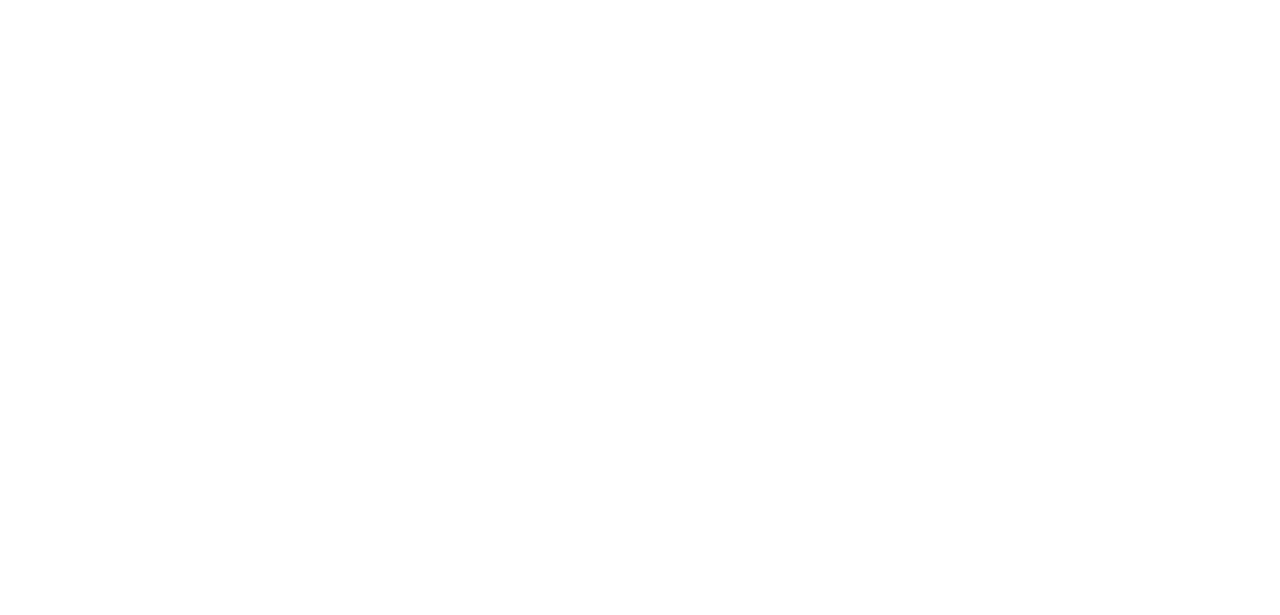
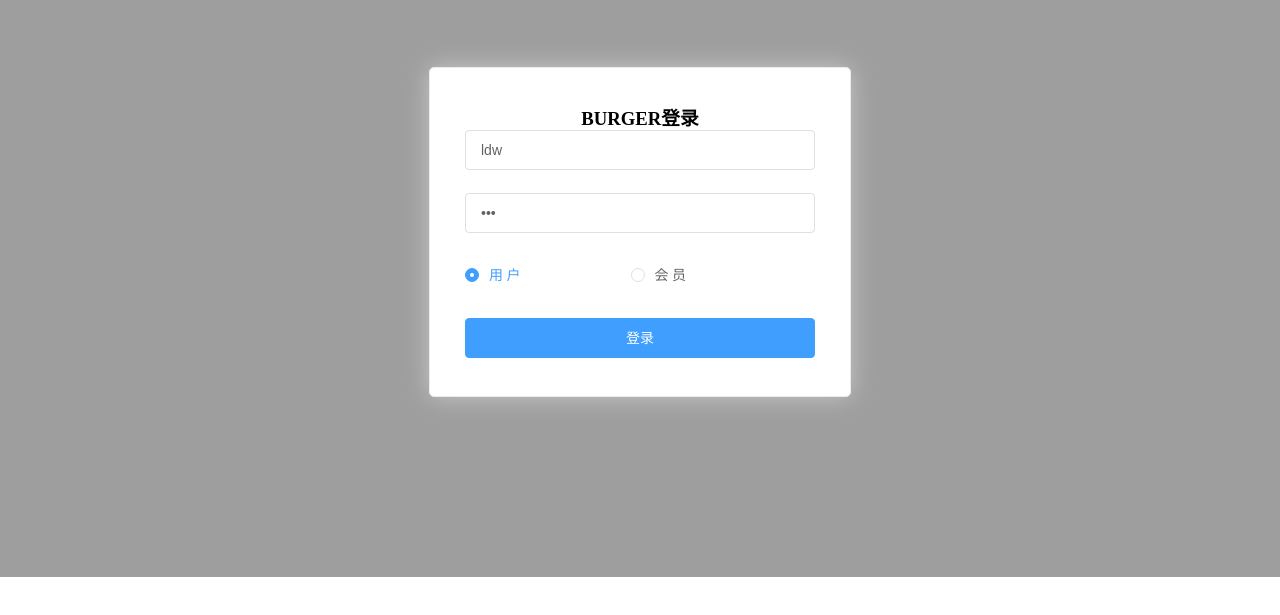
Before and after one commit to ldw159141/hamburg-mall-front-end-vue, a Vue app: page /login in a window 1280 px wide. Shown: the part 113-728 px from the top of the page. Built offline with nearby package versions, Linux system fonts and the light colour scheme.

Commit message:
新增了登录，优化了购物车判断

```diff
--- a/src/assets/css/nav.css
+++ b/src/assets/css/nav.css
@@ -57,6 +57,51 @@ div.nav ul li {
     position: relative;
 }
 
+
+
+
+
+div.nav ul li span::before{
+    display: inline-block;
+    width: 4px;
+    height: 4px;
+    content: " ";
+    border-style: solid;
+    border-width: 2px 2px 0 0;
+    transform: rotate(135deg);
+
+    position: relative;
+    top: -5px;
+    left: 3px;
+}
+
+ div.nav ul li div.div{
+   background-color: #fff;
+    border-radius: 0 0 8px 8px;
+    position: absolute;
+    top: 50px;
+    left: 0;
+    width: 60px;
+    font-size: 1.1rem;
+    font-family: 'Oswald';
+    display: none;
+   margin-left: 5px;
+   margin-right: 5px;
+    padding: 5px 5px 5px;
+    font-weight: 700;
+}
+div.nav ul li div p.p{
+    line-height: 36px;
+    text-decoration: none;
+    color: #000;
+}
+div.nav ul li:hover div{
+    display: block;
+}
+
+
+
+
 /* 下拉三角 */
 
 div.nav ul li span::before {
@@ -72,6 +117,10 @@ div.nav ul li span::before {
     border-width: 2px 2px 0 0;
     transform: rotate(135deg);
 }
+
+
+
+
 
 /* 黄色电话号码 */
 div.nav li.yellow-color {
--- a/src/main.js
+++ b/src/main.js
@@ -10,6 +10,15 @@ import './assets/css/iconfontcss.css'
 import './assets/css/iconfont.css'
 Vue.config.productionTip = false
 
+
+router.beforeEach((to, from, next) => {
+  if (to.path == '/login') {
+    //保存当前路由
+      localStorage.setItem("preRoute", router.currentRoute.fullPath)
+  }
+  next()
+})
+
 new Vue({
   router,
   store,
--- a/src/router/index.js
+++ b/src/router/index.js
@@ -54,6 +54,11 @@ const routes = [
     component: () => import("../views/Component/footView.vue"),
   },
 
+  {
+    path: "/login",
+    name: "登录",
+    component: () => import("../views/Login.vue"),
+  },
   // {
   //   path: '/goodsDetailed',
   //   name: '商品详细',
--- a/src/views/Component/footView.vue
+++ b/src/views/Component/footView.vue
@@ -124,6 +124,7 @@ margin: 0 10px;
   text-align: center;
 }
 
+
 #four{
   width: 400px;
   margin-bottom:20px ;
--- /dev/null
+++ b/src/views/Login.vue
@@ -0,0 +1,133 @@
+<template>
+    <div class="a">
+    <div class="login-container">
+        <el-form :model="ruleForm" :rules="rules"
+                 status-icon
+                 ref="ruleForm"
+                 label-position="left"
+                 label-width="0px"
+                 class="demo-ruleForm login-page">
+            <h3 class="title">BURGER登录</h3>
+            <el-form-item prop="username">
+                <el-input type="text"
+                          v-model="ruleForm.username"
+                          placeholder="用户名"
+                ></el-input>
+            </el-form-item>
+            <el-form-item prop="password">
+                <el-input type="password"
+                          v-model="ruleForm.password"
+                          placeholder="密码"
+                ></el-input>
+            </el-form-item>
+            <el-form-item>
+                <el-radio v-model="type" label="user">用  户</el-radio>
+                <el-radio style="position: relative;left: 80px" v-model="type" label="storeAdmin">会  员</el-radio>
+            </el-form-item>
+            <el-form-item style="width:100%;">
+                <el-button type="primary" style="width:100%;" @click="handleSubmit"  >登录</el-button>
+            </el-form-item>
+        </el-form>
+    </div>
+</div>
+</template>
+
+<script>
+import Axios from 'axios';
+    export default {
+        name: "Login",
+        data(){
+            return{
+
+                ruleForm: {
+                    username: 'ldw',
+                    password: 'ldw'
+                },
+                type: 'user',
+                rules: {
+                    username: [{required: true, message: '请输入用户名', trigger: 'blur'}],
+                    password: [{required: true, message: '请输入密码', trigger: 'blur'}]
+                }
+            }
+        },
+        methods: {
+            handleSubmit(){
+                this.$refs.ruleForm.validate((valid) => {
+                    if (valid) {
+
+                       if(this.type == 'user'){
+
+                           Axios.post('http://localhost:8282/login',this.ruleForm).then(res=> {
+                                if (res.data.code === 200) {
+                                    this.$message({
+                                    message: "登录成功，正在跳转",
+                                    type:"success"
+                                    })
+                                    let userInfo = res.data
+                                    localStorage.setItem("userInfo", JSON.stringify(userInfo))
+                                    localStorage.setItem("token",res.token)
+
+
+
+
+
+                                    setTimeout(() => {
+                                       // this.$router.push({ path:"/" })
+                                       const curr = localStorage.getItem('preRoute')
+                                         if (curr == null) {
+                                            this.$router.push({ path:"/" })
+                                         } else {
+                                            localStorage.removeItem("preRoute")
+                                            this.$router.push({ path: curr });
+                                             }
+
+
+                            },2000)
+                                }
+                            })
+                        }
+                    } else {
+                        console.log("error");
+                        return false;
+                    }
+
+                })
+            },
+
+        }
+    };
+</script>
+
+<style scoped>
+    .a{
+    padding: 0;
+    margin: 0;
+    overflow:hidden;
+	z-index: 0;
+    height: 100%;
+    background: url("http://localhost:8282/image/goods/slide-1.jpg");
+    background-size:100%
+    }
+    .login-container {
+        width: 100%;
+        height: 100%;
+
+    }
+    .login-page {
+        -webkit-border-radius: 5px;
+        border-radius: 5px;
+        margin: 180px auto;
+        width: 350px;
+        padding: 35px 35px 15px;
+        background: #fff;
+        border: 1px solid #eaeaea;
+        box-shadow: 0 0 25px #cac6c6;
+    }
+    label.el-checkbox.rememberme {
+        margin: 0px 0px 15px;
+        text-align: left;
+    }
+    .title{
+        text-align: center;
+    }
+</style>
--- a/src/views/goodsDetailed.vue
+++ b/src/views/goodsDetailed.vue
@@ -73,9 +73,10 @@
             value="1"
           />
 
-          <a class="cart" href="cart.html"
-            ><i class="iconfont icon-24gl-bag"></i> Add to Cart</a
-          >
+          <a  class="cart" v-if="admin!=null" href="/shoppingCart">
+            <i class="iconfont icon-24gl-bag"></i> Add to Cart</a>
+            <a  class="cart" v-if="admin==null" @click="message">
+            <i class="iconfont icon-24gl-bag"></i> Add to Cart</a>
 
 
           <ul class="txt-list">
@@ -278,11 +279,13 @@
 </template>
 <script>
 import Axios from 'axios';
+import ElementUI from 'element-ui';
 
 export default {
 
   data: function () {
     return {
+      admin:null,
       good: [
         // {
         //   code: "0201",
@@ -306,18 +309,26 @@ export default {
 
   created() {
           this.getGoods()
+          let admin = JSON.parse(window.localStorage.getItem('userInfo'))
+          this.admin = admin
 
         },
         methods: {
-          getGoods(){
+        getGoods(){
             const _this=this
             Axios.get('http://localhost:8282/goodsimg/selectByGoodsId/'+this.$route.query.id).then(function (resp) {
 
               _this.good = resp.data.data
               _this.baseurl = 'http://localhost:8282/image/goods/'
           })
-          }
+          },
+
+
+        message(){
+          ElementUI.Message.error("请先登录")
+        }
         },
+
 
 };
 </script>
--- a/src/views/shoppingCart.vue
+++ b/src/views/shoppingCart.vue
@@ -7,15 +7,15 @@
           <nav>
             <ol>
               <li><a href="/">HOME</a></li>
-              <li class="active">Menu #1</li>
+              <li class="active">shoppingCart</li>
             </ol>
           </nav>
-          <h2>Main Menu #1</h2>
+          <h2>ShoppingCart</h2>
         </div>
       </div>
     </div>
     <!-- 图片和路径导航结束 -->
-<p style="font-size: 20ch; text-align:center;">这里是购物车页面</p>
+<!-- <p style="font-size: 20ch; text-align:center;">这里是购物车页面</p> -->
 
  <!-- 用户数据表单开始 -->
  <el-table
@@ -60,6 +60,30 @@
       </el-table-column>
     </el-table>
     <!-- 用户数据表单结束 -->
+    <div>
+      <el-row>
+    <el-button type="primary" style="float: right;margin-right: 300px;margin-top:10px;">提交订单</el-button>
+  </el-row>
+  </div>
+  <!-- ----------------------banner-------------- -->
+  <div id="banner">
+  <div class="banner">
+<div class="txt">
+<h4>Download mobile App and</h4><h2>save up to 20%</h2>
+<p>Aliquam a augue suscipit，luctus neque purus ipsum and neque dolor primis libero
+tempus,
+blandit varius</p>
+<div class="stores">
+<img class="appstore" src="http://localhost:8282/image/goods/appstore.png">
+<img class="appstore" src="http://localhost:8282/image/goods/googleplay.png">
+</div>
+</div>
+<div class="pic">
+<img src="http://localhost:8282/image/goods/e-shop.png">
+</div>
+</div>
+</div>
+ <!-- ----------------------banner-------------- -->
     </div>
 </template>
 
@@ -103,4 +127,69 @@ this.list()
 
 <style scoped>
 @import url("@/assets/css/menuOne.css");
+
+/*       banner      */
+
+#banner{
+  width: 100%;
+  height: 486px;
+  margin: 40px 0 o o;
+background-color: #f7be27;
+font-family: 'Oswald';
+color: #642f21;
+}
+
+#banner .banner{
+  width: 1140px;
+  height: 486px;
+  margin: 0 auto;
+  display: flex;
+}
+#banner .banner >div{
+  flex: 0 0 50%;
+  display: flex;
+flex-direction: column;
+justify-content: center;
+}
+
+#banner .banner .txt h2,#banner .banner .txt h4{
+  text-transform: uppercase;
+  margin: 6px o;
+}
+
+#banner .banner .txt .stores img{
+width: 163px;
+height: 50px;
+}
+#banner .banner .txt h2{
+font-size: 4.5rem;
+font-weight: 900;
+text-shadow: 1px 1px 0 #642f21 ;
+-webkit-text-stroke: 2px #642f21;
+margin-bottom: 10px;
+}
+#banner .banner .txt h4{
+  font-size: 2.375rem;
+}
+#banner .banner .txt .store img{
+float: left;
+}
+#banner .banner .txt p{
+  font-size: 1.2em;
+  padding-right: 104px;
+  margin: 0 0 25px;
+font-family: sans-serif;
+font-weight: 100;}
+
+#banner .banner .pic{
+  position: relative;
+}
+
+#banner .banner .pic{position: relative;}
+
+#banner .banner .pic img{
+  position: absolute;
+  bottom: 0;
+  width: 100%;
+}
 </style>
```
Also changed, not shown: src/views/Component/navView.vue (+62 -5 lines), src/views/menuOneView.vue (+3 -5 lines).
